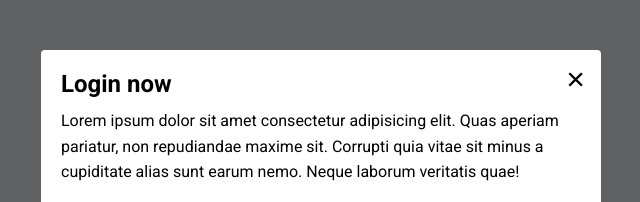
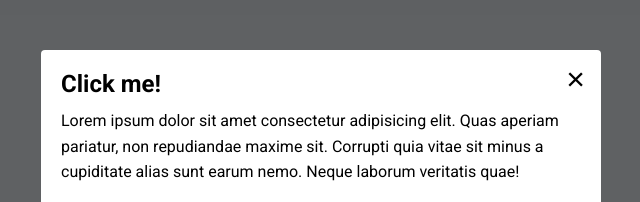
Before and after one commit to khushivijay26/Pop-Up, a plain HTML site: page index.html in a window 1280 px wide. Both pictures are taken after a click on the button "Login". Shown: the part 240-442 px from the top of the page, 319-959 px from the left. Drawn offline with Linux system fonts and the light colour scheme.

Commit message:
changes done

```diff
--- a/index.html
+++ b/index.html
@@ -14,7 +14,7 @@
     <div class="modal__wrapper">
         <div class="modal__container">
             <button class="close">&times;</button>
-            <h2>Login now</h2>
+            <h2>Click me!</h2>
             <p>Lorem ipsum dolor sit amet consectetur adipisicing elit. Quas aperiam pariatur, non repudiandae maxime
                 sit. Corrupti quia vitae sit minus a cupiditate alias sunt earum nemo. Neque laborum veritatis quae!</p>
                 <div class="action">
```
